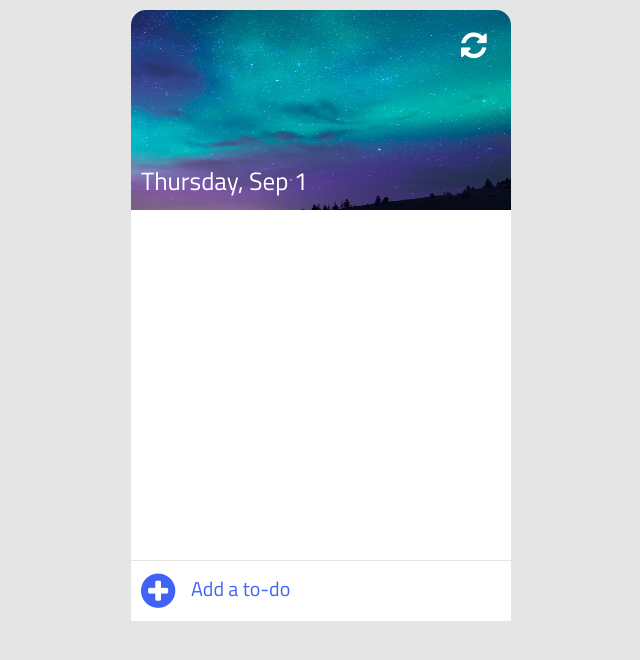
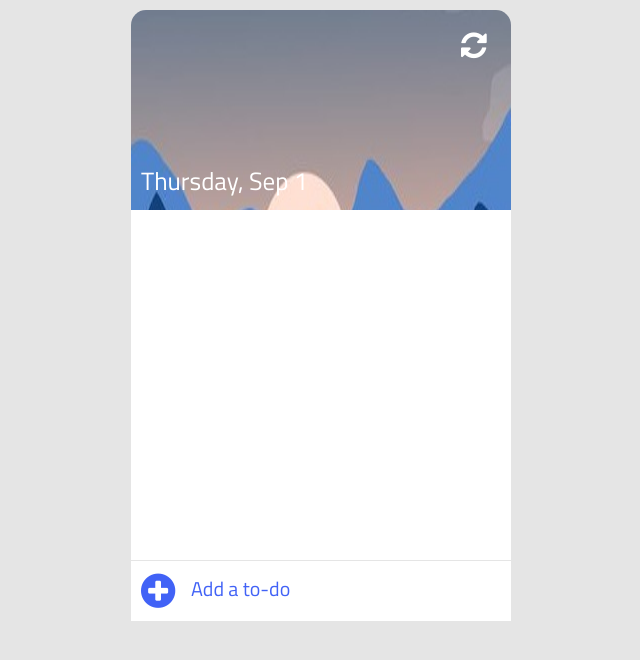
Before and after one commit to elisangelamanuel/elisangelamanuel, a plain HTML site: page my-personal-to-do-list/my-to-do-list/index.html in a window 1280 px wide. Shown: the whole page, without its empty margins (319-959 px from the left). Drawn offline with Linux system fonts and the light colour scheme.

Commit message:
Update img

```diff
--- a/my-personal-to-do-list/my-to-do-list/css/style.css
+++ b/my-personal-to-do-list/my-to-do-list/css/style.css
@@ -16,7 +16,7 @@ body{
 .header{
     width: 380px;
     height:200px;
-    background-image: url('../img/bg2.jpg');
+    background-image: url('../img/bg.jpg');
     background-size: 100% 200%;
     background-repeat: no-repeat;
     border-radius: 15px 15px 0 0;
```
